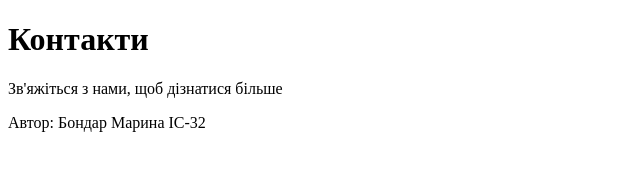
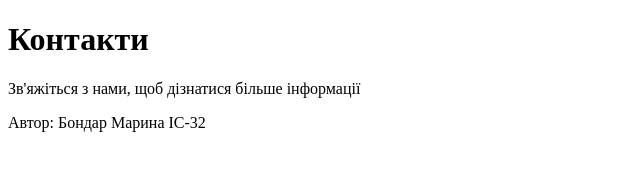
Before and after one commit to marynabndr/Tours_Bondar_IS-32, a plain HTML site: page contact.html in a window 1280 px wide. Shown: the whole page, without its empty margins (0-640 px from the left). Drawn offline with Linux system fonts and the light colour scheme.

Commit message:
second commit

```diff
--- a/contact.html
+++ b/contact.html
@@ -7,7 +7,7 @@
 </head>
 <body>
     <h1>Контакти</h1>
-    <p>Зв'яжіться з нами, щоб дізнатися більше</p>
+    <p>Зв'яжіться з нами, щоб дізнатися більше інформації</p>
     <p>Автор: Бондар Марина ІС-32</p>
 </body>
 </html>
```
